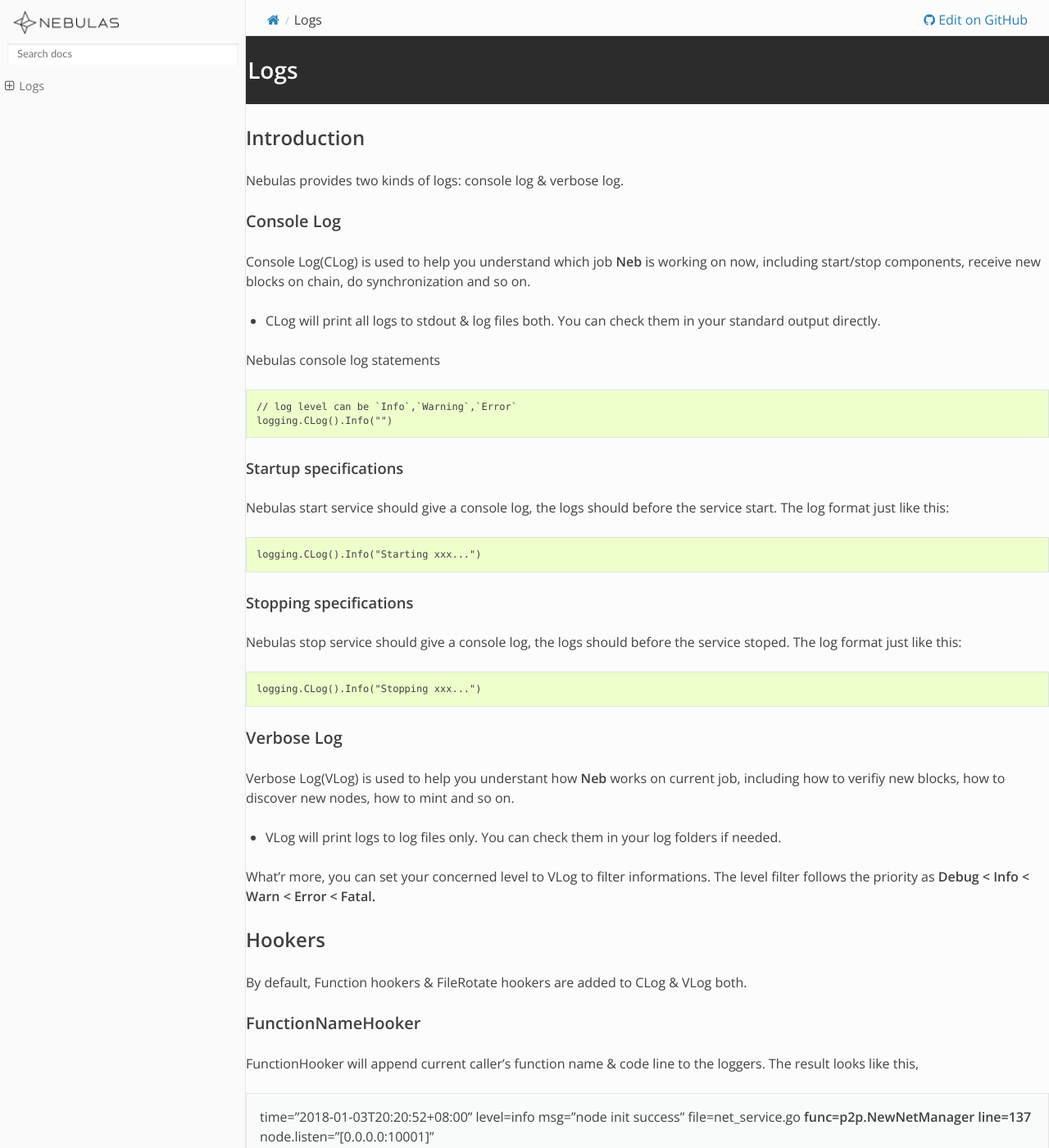
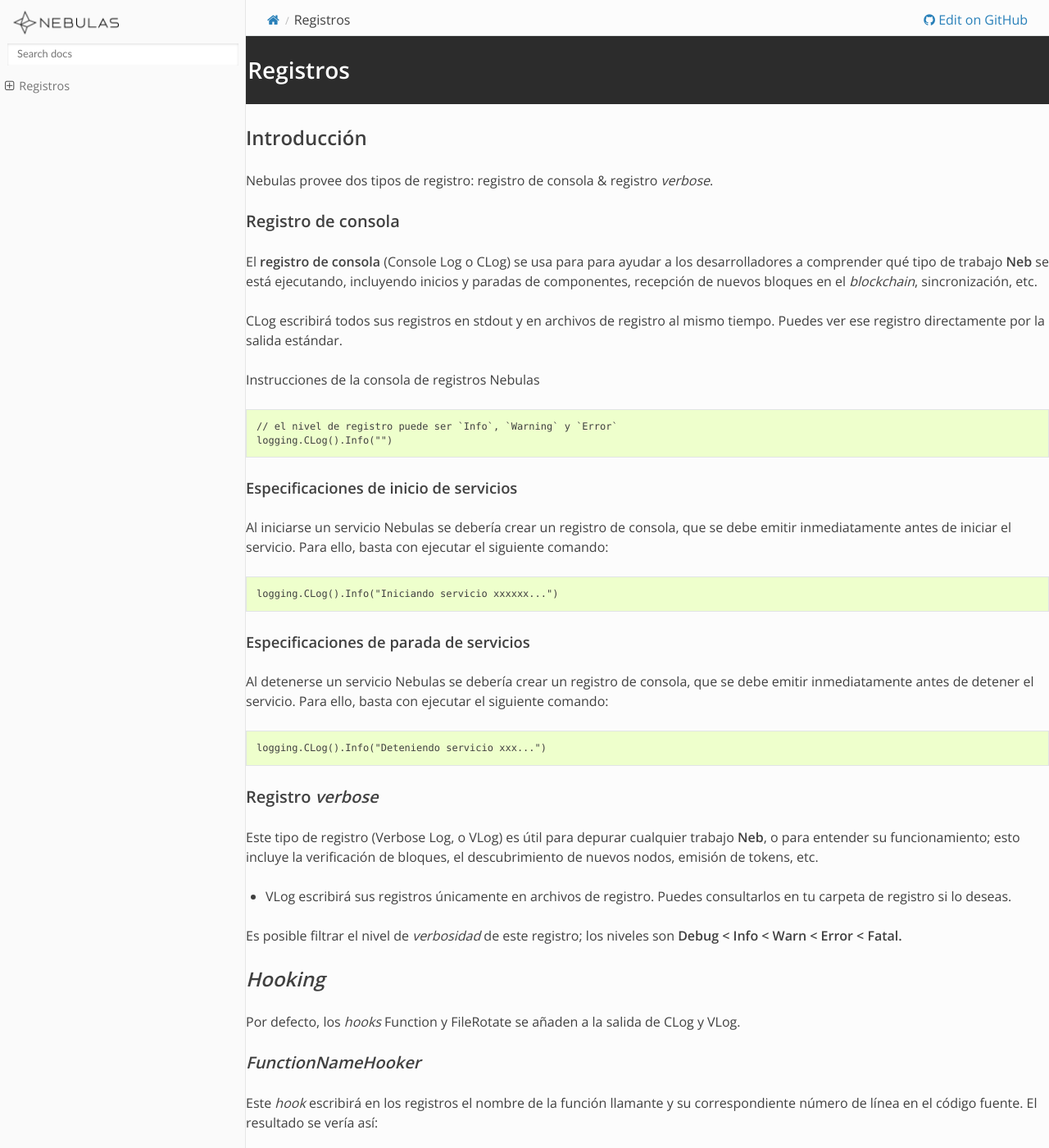
Before and after one commit to nebulasio/nebdocs, a Sphinx documentation site: the page built from docs/go-nebulas/design-overview/log.md, in a window 1280 px wide and 1400 px high. Shown: the whole window at 82% size. Built offline with Sphinx 7.4.7 and the Read the Docs theme 2.0.0, drawn with Linux system fonts in a browser that asks for light colours; pages that are not in the unit, such as notebooks, are missing from menus; some of the changed text lies outside the part shown.

Commit message:
Resume translating...

````diff
--- a/docs/go-nebulas/design-overview/log.md
+++ b/docs/go-nebulas/design-overview/log.md
@@ -1,60 +1,64 @@
-# Logs
+# Registros
 
-## Introduction
+## Introducción
 
-Nebulas provides two kinds of logs: console log & verbose log.
+Nebulas provee dos tipos de registro: registro de consola & registro _verbose_.
 
-### Console Log
+### Registro de consola
 
-Console Log\(CLog\) is used to help you understand which job **Neb** is working on now, including start/stop components, receive new blocks on chain, do synchronization and so on.
+El **registro de consola** (Console Log o CLog) se usa para para ayudar a los desarrolladores a comprender qué tipo de trabajo **Neb** se está ejecutando, incluyendo inicios y paradas de componentes, recepción de nuevos bloques en el _blockchain_, sincronización, etc.
 
-* CLog will print all logs to stdout & log files both. You can check them in your standard output directly.
+CLog escribirá todos sus registros en stdout y en archivos de registro al mismo tiempo. Puedes ver ese registro directamente por la salida estándar.
 
-Nebulas console log statements
+Instrucciones de la consola de registros Nebulas
 
 ```text
-// log level can be `Info`,`Warning`,`Error`
+// el nivel de registro puede ser `Info`, `Warning` y `Error`
 logging.CLog().Info("")
 ```
 
-#### Startup specifications
+#### Especificaciones de inicio de servicios
 
-Nebulas start service should give a console log, the logs should before the service start. The log format just like this:
+Al iniciarse un servicio Nebulas se debería crear un registro de consola, que se debe emitir inmediatamente antes de iniciar el servicio. Para ello, basta con ejecutar el siguiente comando:
 
 ```text
-logging.CLog().Info("Starting xxx...")
+logging.CLog().Info("Iniciando servicio xxxxxx...")
 ```
 
-#### Stopping specifications
+#### Especificaciones de parada de servicios
 
-Nebulas stop service should give a console log, the logs should before the service stoped. The log format just like this:
+Al detenerse un servicio Nebulas se debería crear un registro de consola, que se debe emitir inmediatamente antes de detener el servicio. Para ello, basta con ejecutar el siguiente comando:
 
 ```text
-logging.CLog().Info("Stopping xxx...")
+logging.CLog().Info("Deteniendo servicio xxx...")
 ```
 
-### Verbose Log
+### Registro _verbose_
 
-Verbose Log\(VLog\) is used to help you understant how **Neb** works on current job, including how to verifiy new blocks, how to discover new nodes, how to mint and so on.
+Este tipo de registro (Verbose Log, o VLog) es útil para depurar cualquier trabajo **Neb**, o para entender su funcionamiento; esto incluye la verificación de bloques, el descubrimiento de nuevos nodos, emisión de tokens, etc.
 
-* VLog will print logs to log files only. You can check them in your log folders if needed.
+* VLog escribirá sus registros únicamente en archivos de registro. Puedes consultarlos en tu carpeta de registro si lo deseas.
 
-What'r more, you can set your concerned level to VLog to filter informations. The level filter follows the priority as **Debug &lt; Info &lt; Warn &lt; Error &lt; Fatal.**
+Es posible filtrar el nivel de _verbosidad_ de este registro; los niveles son **Debug &lt; Info &lt; Warn &lt; Error &lt; Fatal.**
 
-## Hookers
+## _Hooking_
 
-By default, Function hookers & FileRotate hookers are added to CLog & VLog both.
+Por defecto, los _hooks_ Function y FileRotate se añaden a la salida de CLog y VLog.
 
-### FunctionNameHooker
+### _FunctionNameHooker_
 
-FunctionHooker will append current caller's function name & code line to the loggers. The result looks like this,
+Este _hook_ escribirá en los registros el nombre de la función llamante y su correspondiente número de línea en el código fuente. El resultado se vería así:
 
-> time="2018-01-03T20:20:52+08:00" level=info msg="node init success" file=net\_service.go **func=p2p.NewNetManager** **line=137** node.listen="\[0.0.0.0:10001\]"
+```text
+time="2018-01-03T20:20:52+08:00" level=info msg="node init success" file=net\_service.go **func=p2p.NewNetManager** **line=137** node.listen="\[0.0.0.0:10001\]"
+```
 
-### FileRotateHooker
+### _FileRotateHooker_
 
-FileRotateHooker will split logs into many smaller segments by time. By default, all logs will be rotated every 1 hour. The log folder looks like this,
+Este _hook_ dividirá los registros en pequeñas secciones encabezadas por _fecha_. Por defecto, todos los registros se reemplazarán una vez por hora. La carpeta de registros debería verse de forma similar a esta:
 
+```text
 > neb-2018010415.log neb-2018010416.log neb.log -&gt; /path/to/neb-2018010415.log
+```
 
-If you have any suggestions about logs, please feel free to submit issues on our [wiki](https://github.com/nebulasio/wiki) repo. Thanks!
+Si tienes alguna sugerencia con respecto a los registros, siéntete libre de enviar un issue a nuestro [repositorio wiki](https://github.com/nebulasio/wiki). ¡Gracias!
````
Also changed, not shown: docs/go-nebulas/design-overview/address.md (+27 -23 lines).
